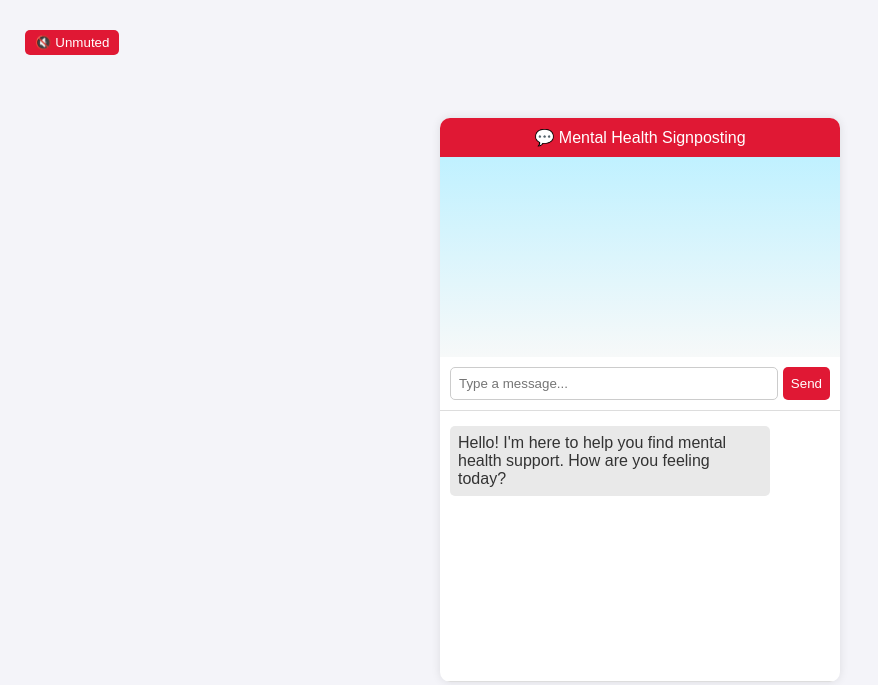
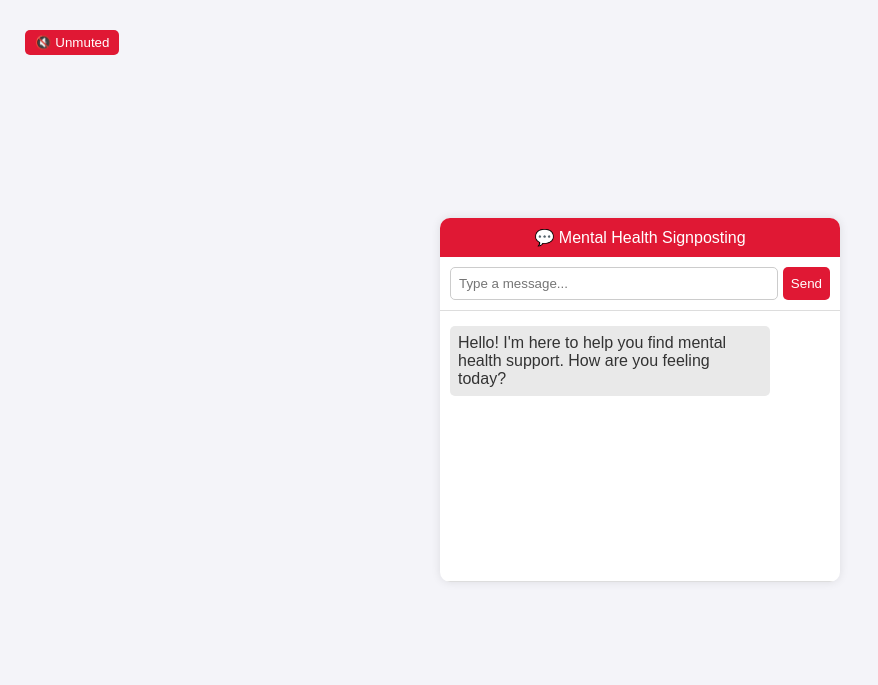
Before and after one commit to Peter-Bonnebaigt/textonlymentalhealthsignposting, a plain HTML site: page index.html in a window 1280 px wide. Shown: the whole page, without its empty margins (0-878 px from the left). Drawn offline with nearby package versions, Linux system fonts and the light colour scheme; no server answers.

Commit message:
Update index.html

```diff
--- a/index.html
+++ b/index.html
@@ -10,7 +10,7 @@
 <body>
   <div id="chatbot-container">
     <div id="chatbot-header">💬 Mental Health Signposting</div>
-    <div id="character-container"></div>
+
     <div id="chat-input-container">
       <input type="text" id="chat-input" placeholder="Type a message...">
       <button id="send-btn">Send</button>
```
